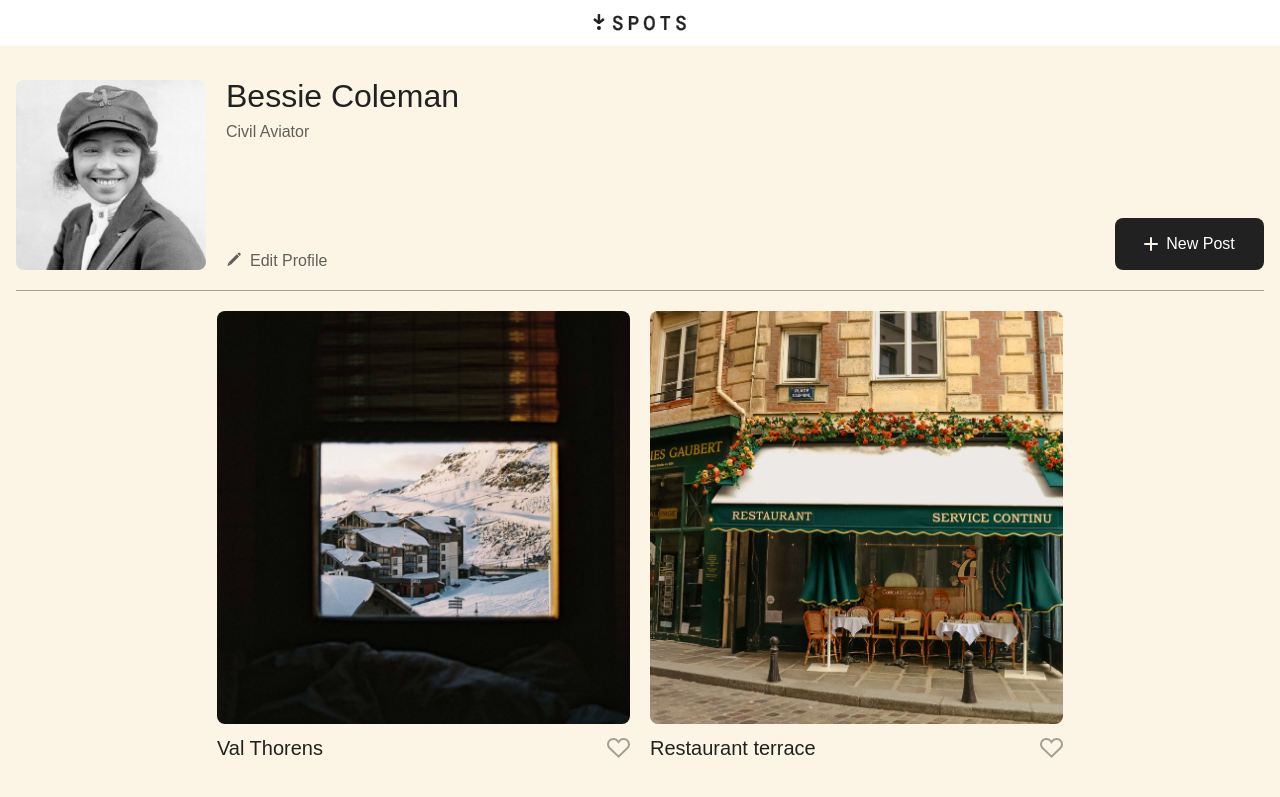
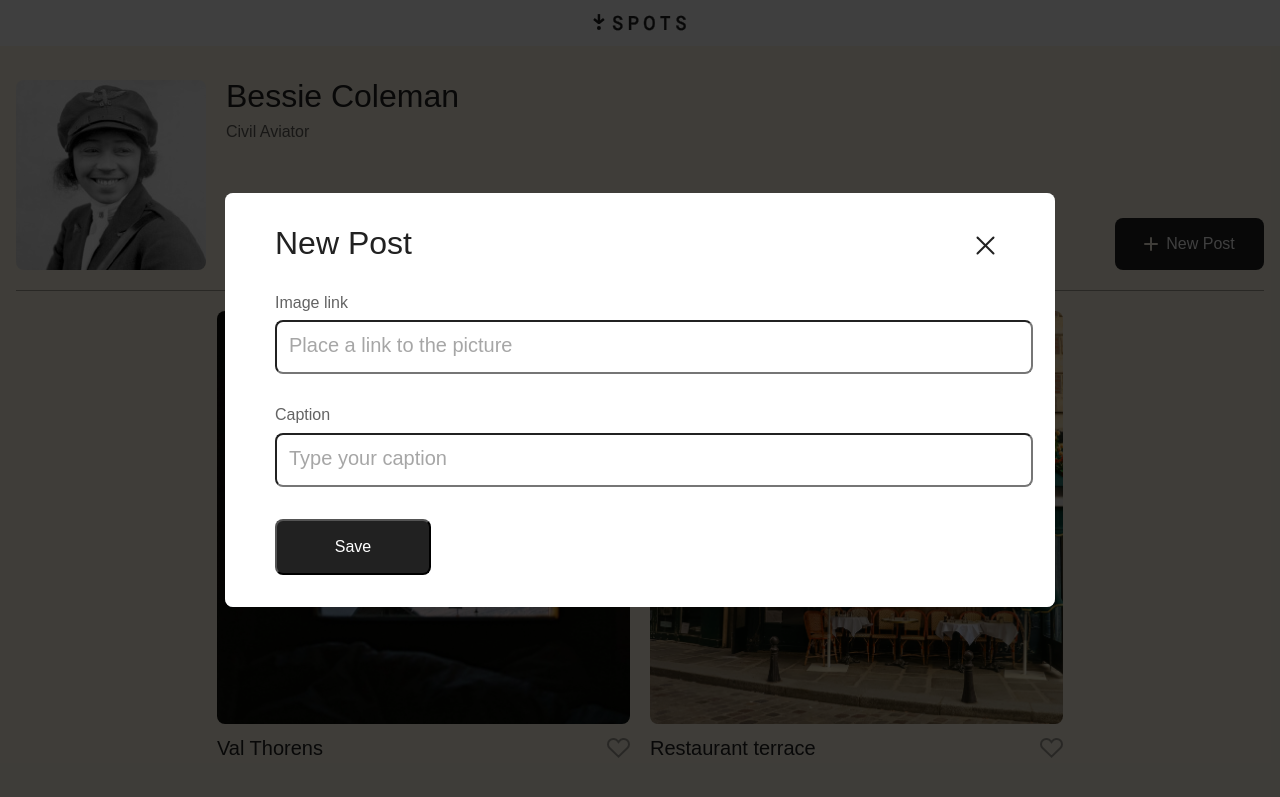
Before and after one commit to Guwop03/se_project_spots, a plain HTML site: page index.html in a window 1280 px wide. Shown: the top 797 px of the page. Drawn offline with Linux system fonts and the light colour scheme; a web font is replaced by a local one.

Commit message:
New update to project

```diff
--- /dev/null
+++ b/blocks/modal.css
@@ -0,0 +1,126 @@
+.modal {
+  visibility: hidden;
+  background-color: rgba(0, 0, 0, 0.5);
+  position: fixed;
+  top: 0;
+  right: 0;
+  bottom: 0;
+  left: 0;
+  display: flex;
+  justify-content: center;
+  align-items: center;
+  padding: 10px;
+}
+
+.modal_is-opened {
+  visibility: visible;
+}
+
+.modal__container {
+  max-width: 730px;
+  width: 100%;
+  border-radius: 8px;
+  background-color: rgba(255, 255, 255, 1);
+  padding: 32px 50px;
+  position: relative;
+}
+
+.modal__close-btn {
+  background-image: url(../images/x.icon.svg);
+  position: absolute;
+  top: 32px;
+  right: 50px;
+  width: 40px;
+  height: 40px;
+  background-color: white;
+  border: white;
+  color: rgba(33, 33, 33, 0.4);
+}
+
+.modal__close-btn:hover {
+  cursor: pointer;
+  transition: opacity 0.3s;
+  opacity: 100%;
+}
+
+.modal__title {
+  font-family: Poppins, Arial, "sans-serif";
+  font-weight: 500;
+  font-style: Medium;
+  font-size: 32px;
+  margin: 0 0 32px;
+}
+
+.modal__form {
+  display: flex;
+  flex-direction: column;
+}
+
+.modal__label {
+  font-family: Poppins, Arial, "sans-serif";
+  font-weight: 500;
+  font-style: Medium;
+  font-size: 16px;
+  color: rgba(33, 33, 33, 0.7);
+  margin: 0 0 32px;
+}
+
+.modal__input {
+  display: block;
+  margin: 8px 0 0;
+  width: 100%;
+  padding: 16px 12px;
+  border-radius: 8px;
+}
+
+.modal__input:hover {
+  cursor: pointer;
+  transition: opacity 0.3s;
+  opacity: 100%;
+}
+
+.modal__input::placeholder {
+  font-family: Poppins, Arial, "sans-serif";
+  font-weight: 500;
+  font-style: Medium;
+  font-size: 20px;
+  line-height: 100%;
+  color: rgba(33, 33, 33, 0.4);
+}
+
+.modal__submit-btn {
+  font-family: Poppins, Arial, "sans-serif";
+  font-weight: 500;
+  font-style: Medium;
+  font-size: 16px;
+  line-height: 100%;
+  padding: 18px 32px;
+  max-width: 156px;
+  border-radius: 8px;
+  background-color: rgba(33, 33, 33, 1);
+  color: white;
+}
+
+.modal__close-btn:hover {
+  cursor: pointer;
+  transition: opacity 0.3s;
+  opacity: 100%;
+}
+
+@media screen and (max-width: 630px) {
+  .modal {
+    padding: 134px 10px;
+  }
+
+  .modal__title {
+    font-family: Poppins, Arail, "sans-serif";
+    font-weight: 500;
+    font-style: Medium;
+    font-size: 20px;
+  }
+
+  .modal__submit-btn {
+    width: 100%;
+    max-width: none;
+  }
+}
--- a/index.html
+++ b/index.html
@@ -109,6 +109,62 @@
       <footer class="footer">
         <p class="footer__copyright">2025&COPY;Spots</p>
       </footer>
+      <div class="modal modal_is-opened">
+        <div class="modal__container">
+          <button type="button" class="modal__close-btn">
+            <img src="./images/x.icon.svg" alt="x button" />
+          </button>
+          <h2 class="modal__title">Edit profile</h2>
+          <form class="modal__form">
+            <label for="profile-name-input" class="modal__label"
+              >Name
+              <input
+                id="profile-name-input"
+                type="text"
+                class="modal__input"
+                placeholder="Type your name"
+              />
+            </label>
+            <label for="profile-description-input" class="modal__label"
+              >Description
+              <input
+                id="profile-desription-input"
+                type="text"
+                class="modal__input"
+                placeholder="Describe yourself"
+              />
+            </label>
+            <button type="submit" class="modal__submit-btn">Save</button>
+          </form>
+        </div>
+      </div>
+      <div class="modal modal_is-opened">
+        <div class="modal__container">
+          <button type="button" class="modal__close-btn"></button>
+          <h2 class="modal__title">New Post</h2>
+          <form class="modal__form">
+            <label for="card-image-input" class="modal__label"
+              >Image link
+              <input
+                id="card-image-input"
+                type="url"
+                class="modal__input"
+                placeholder="Place a link to the picture"
+              />
+            </label>
+            <label for="card-caption-input" class="modal__label"
+              >Caption
+              <input
+                id="card-caption-input"
+                type="text"
+                class="modal__input"
+                placeholder="Type your caption"
+              />
+            </label>
+            <button type="submit" class="modal__submit-btn">Save</button>
+          </form>
+        </div>
+      </div>
     </div>
   </body>
 </html>
--- a/pages/index.css
+++ b/pages/index.css
@@ -7,3 +7,4 @@
 @import url(../blocks/card.css);
 @import url(../blocks/cards.css);
 @import url(../blocks/footer.css);
+@import url(../blocks/modal.css);
```
Also changed, not shown: images/x.icon.svg (added).
